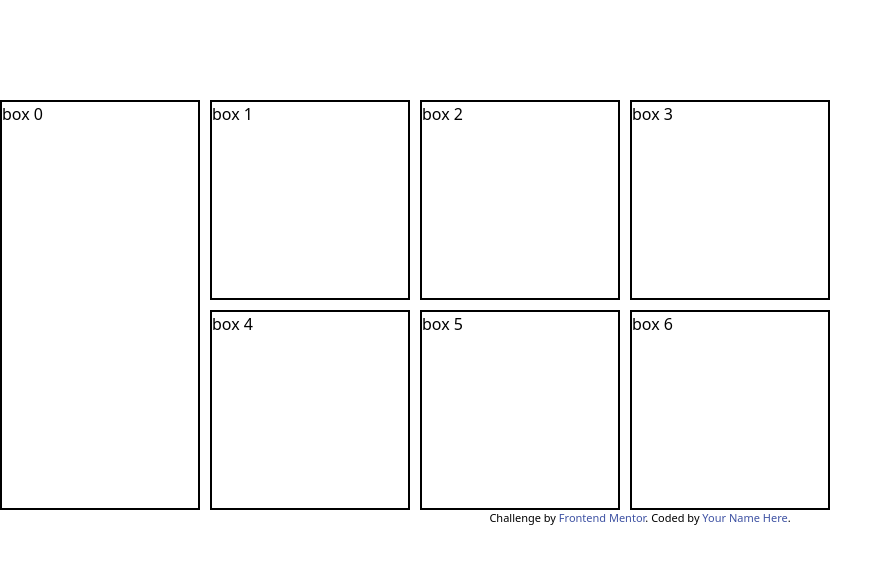
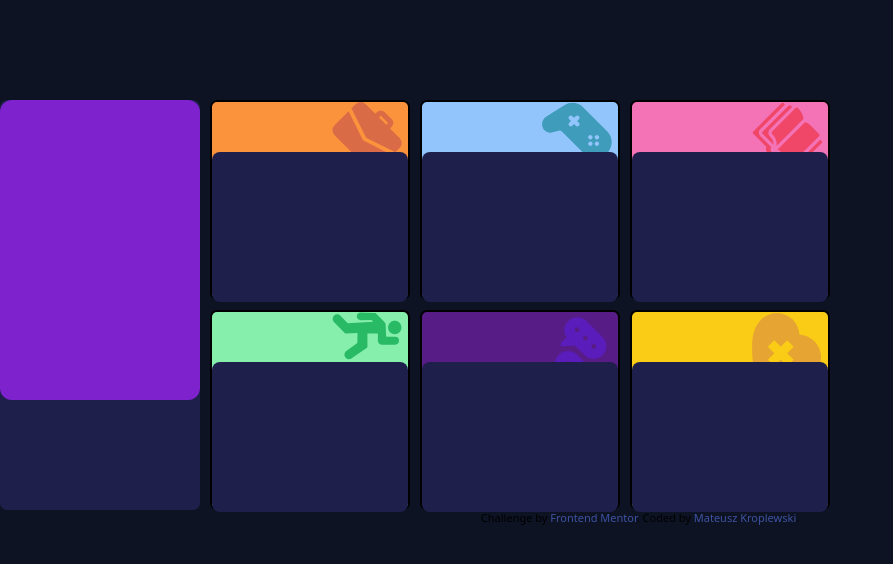
Before and after one commit to Kroplewski-M/time-tracking-dashboard-main, a plain HTML site: page index.html in a window 1280 px wide. Shown: the whole page, without its empty margins (0-893 px from the left). Drawn offline with nearby package versions, Linux system fonts and the light colour scheme.

Commit message:
added colour/icons to boxes

```diff
--- a/index.html
+++ b/index.html
@@ -1,5 +1,5 @@
 <!DOCTYPE html>
-<html lang="en">
+<html lang="en" class="bg-[#0D1323]">
 <head>
   <meta charset="UTF-8">
   <meta name="viewport" content="width=device-width, initial-scale=1.0"> <!-- displays site properly based on user's device -->
@@ -19,39 +19,64 @@
 <body>
 
   <div class="container">
-      <div class="bigBox">
-        box 0
+      <div class="bigBox bg-[#1E204B]">
+        <div class="bg-purple-700 w-[100%] h-[300px] rounded-xl">
+
+        </div>
       </div>
 
-      <div class="box">
-          box 1
+      <div class="box bg-orange-400">
+        <img src="./images/icon-work.svg" alt="" class="absolute ml-[120px] w-[70px]">
+          <div class="w-[100%] h-[150px] bg-[#1E204B] rounded-lg mt-[50px] relative z-50">
+
+          </div>
       </div>
 
-      <div class="box">
-        box 2
+      <div class="box bg-blue-300">
+        <img src="./images/icon-play.svg" alt="" class="absolute ml-[120px] w-[70px]">
+        <div class="w-[100%] h-[150px] bg-[#1E204B] rounded-lg mt-[50px] relative z-50">
+
+
+        </div>
       </div>
 
-      <div class="box">
-        box 3
+      <div class="box bg-pink-400">
+        <img src="./images/icon-study.svg" alt="" class="absolute ml-[120px] w-[70px]">
+        <div class="w-[100%] h-[150px] bg-[#1E204B] rounded-lg mt-[50px] relative z-50">
+
+
+        </div>
       </div>
 
-      <div class="box">
-        box 4
+      <div class="box bg-green-300">
+        <img src="./images/icon-exercise.svg" alt="" class="absolute ml-[120px] w-[70px]">
+        <div class="w-[100%] h-[150px] bg-[#1E204B] rounded-lg mt-[50px] relative z-50">
+
+
+        </div>
       </div>
 
-      <div class="box">
-        box 5
+      <div class="box bg-purple-900">
+        <img src="./images/icon-social.svg" alt="" class="absolute ml-[120px] w-[70px]">
+        <div class="w-[100%] h-[150px] bg-[#1E204B] rounded-lg mt-[50px] relative z-50">
+
+
+        </div>
       </div>
 
-      <div class="box">
-        box 6
+      <div class="box bg-yellow-400">
+        <img src="./images/icon-self-care.svg" alt="" class="absolute ml-[120px] w-[70px]">
+        <div class="w-[100%] h-[150px] bg-[#1E204B] rounded-lg mt-[50px] relative z-50">
+
+
+        </div>
       </div>
   </div>
 
 
   <div class="attribution">
     Challenge by <a href="https://www.frontendmentor.io?ref=challenge" target="_blank">Frontend Mentor</a>.
-    Coded by <a href="#">Your Name Here</a>.
+    Coded by <a href="#">Mateusz Kroplewski</a>.
   </div>
 </body>
 </html>
--- a/styles.css
+++ b/styles.css
@@ -16,14 +16,16 @@
     width: 200px;
     height: 200px;
     border: 2px solid black;
+    border-radius: 7px;
 }
 
 .bigBox{
     width: 200px;
     height: 410px;
-    border: 2px solid black;
     grid-row-start: 1;
     grid-row-end: 3;
+    border-radius: 7px;
+
 }
 
 @media only screen and (max-width: 600px) {
```
